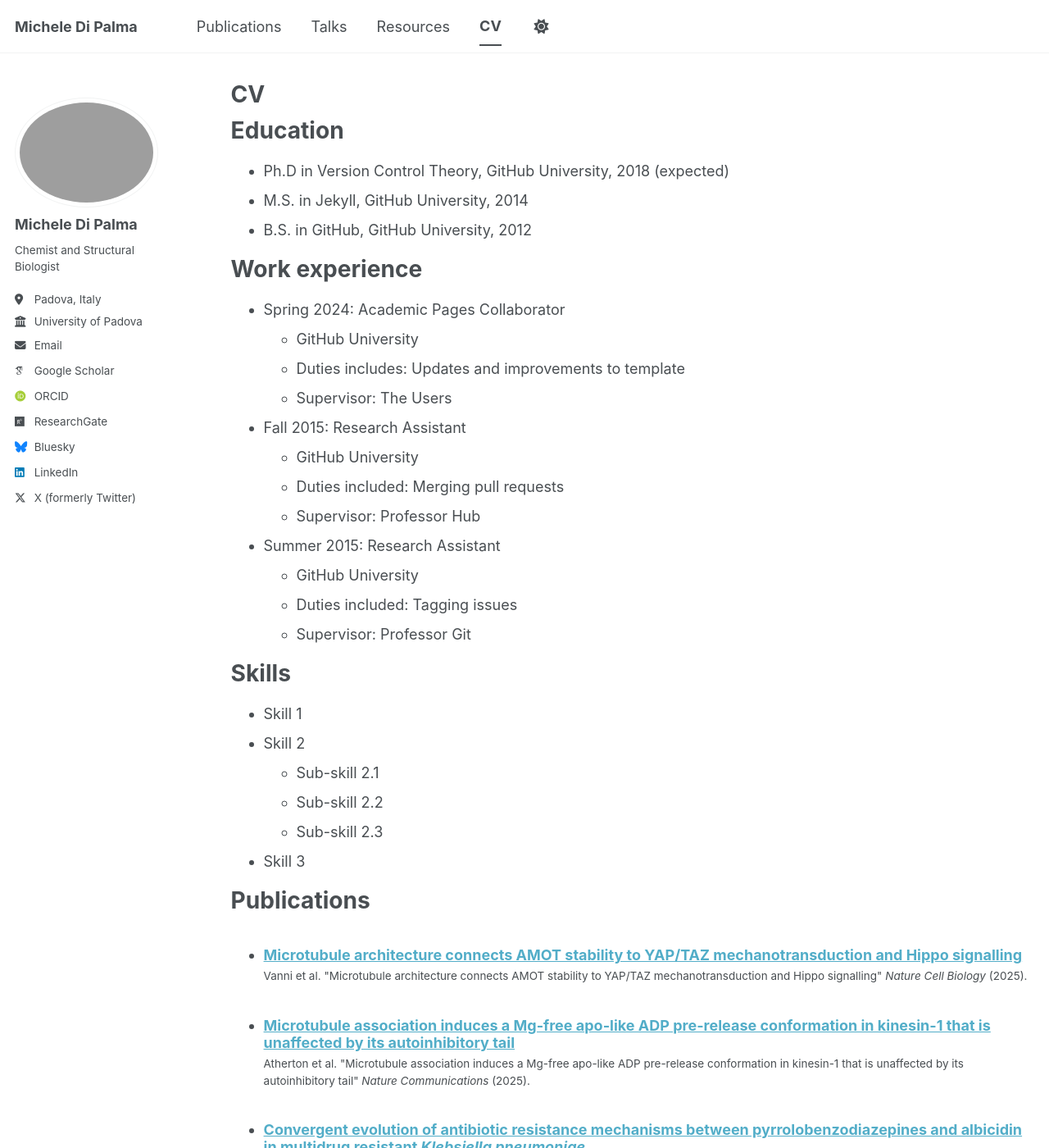
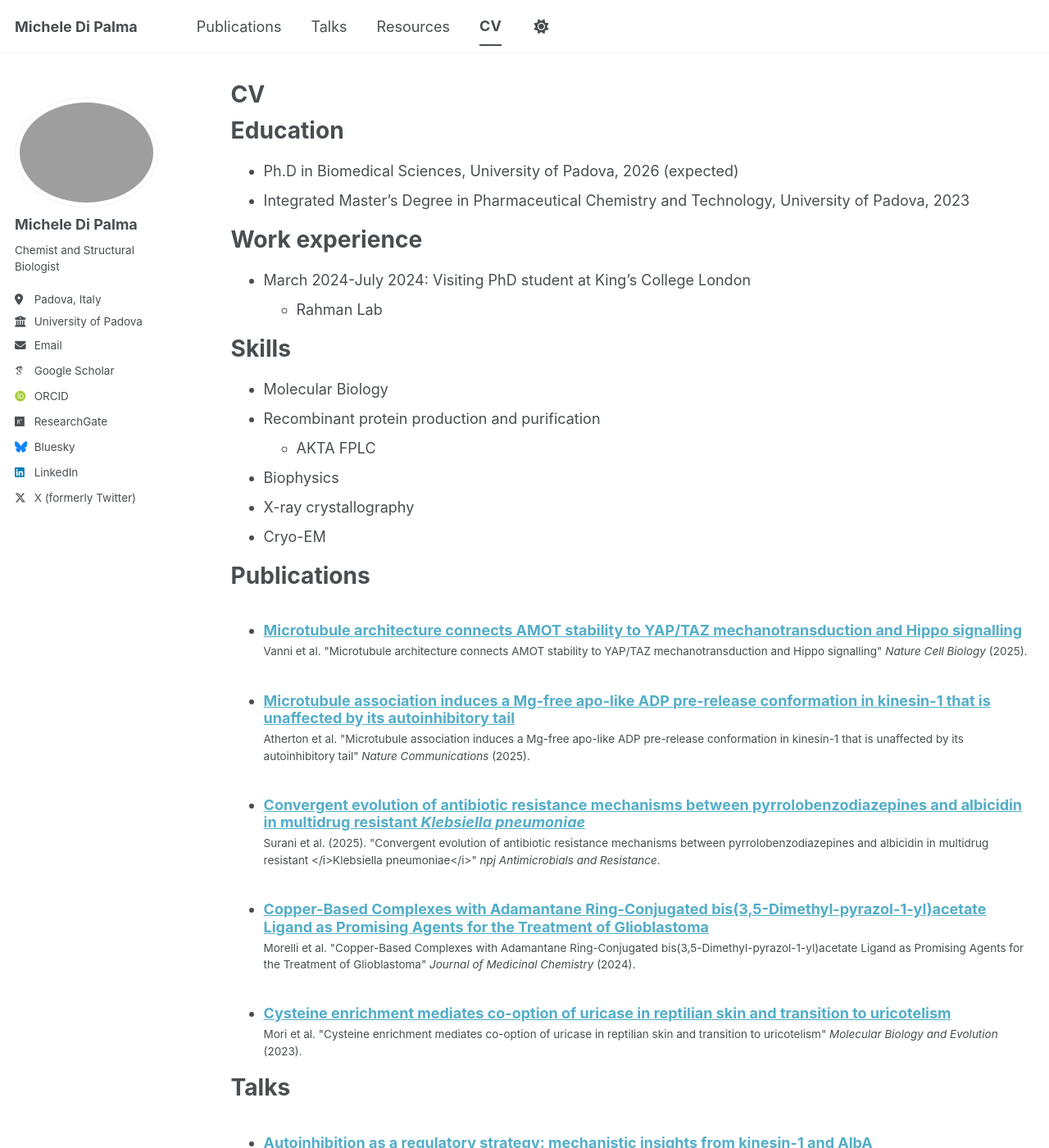
Before and after one commit to michele-dipalma/website, a Jekyll site: the page built from _pages/cv.md, in a window 1280 px wide and 1400 px high. Shown: the whole window at 82% size. Built offline with Jekyll 4.4.1, drawn with Linux system fonts in a browser that asks for light colours; some web fonts are replaced; a script bundle is joined from its source files by our own code; library files that are not in the unit come from our copies; some of the changed text lies outside the part shown.

Commit message:
Update cv.md

```diff
--- a/_pages/cv.md
+++ b/_pages/cv.md
@@ -11,35 +11,22 @@ redirect_from:
 
 Education
 ======
-* Ph.D in Version Control Theory, GitHub University, 2018 (expected)
-* M.S. in Jekyll, GitHub University, 2014
-* B.S. in GitHub, GitHub University, 2012
+* Ph.D in Biomedical Sciences, University of Padova, 2026 (expected)
+* Integrated Master's Degree in Pharmaceutical Chemistry and Technology, University of Padova, 2023
 
 Work experience
 ======
-* Spring 2024: Academic Pages Collaborator
-  * GitHub University
-  * Duties includes: Updates and improvements to template
-  * Supervisor: The Users
-
-* Fall 2015: Research Assistant
-  * GitHub University
-  * Duties included: Merging pull requests
-  * Supervisor: Professor Hub
-
-* Summer 2015: Research Assistant
-  * GitHub University
-  * Duties included: Tagging issues
-  * Supervisor: Professor Git
+* March 2024-July 2024: Visiting PhD student at King's College London
+  * Rahman Lab
 
 Skills
 ======
-* Skill 1
-* Skill 2
-  * Sub-skill 2.1
-  * Sub-skill 2.2
-  * Sub-skill 2.3
-* Skill 3
+* Molecular Biology
+* Recombinant protein production and purification
+  * AKTA FPLC
+* Biophysics
+* X-ray crystallography
+* Cryo-EM
 
 Publications
 ======
@@ -52,13 +39,3 @@ Talks
   <ul>{% for post in site.talks reversed %}
     {% include archive-single-talk-cv.html  %}
   {% endfor %}</ul>
-
-Teaching
-======
-  <ul>{% for post in site.teaching reversed %}
-    {% include archive-single-cv.html %}
-  {% endfor %}</ul>
-
-Service and leadership
-======
-* Currently signed in to 43 different slack teams
```
